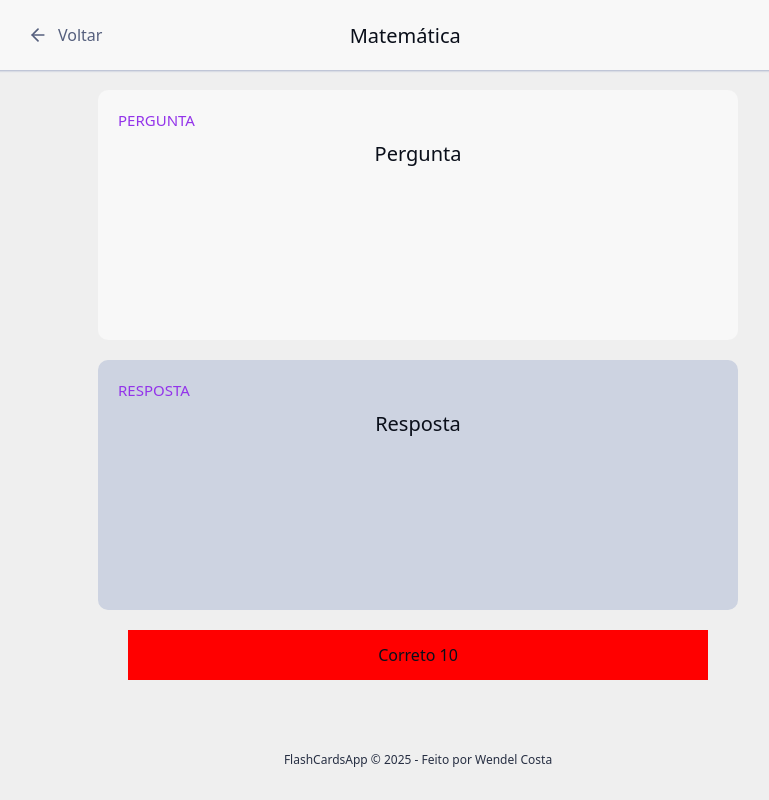
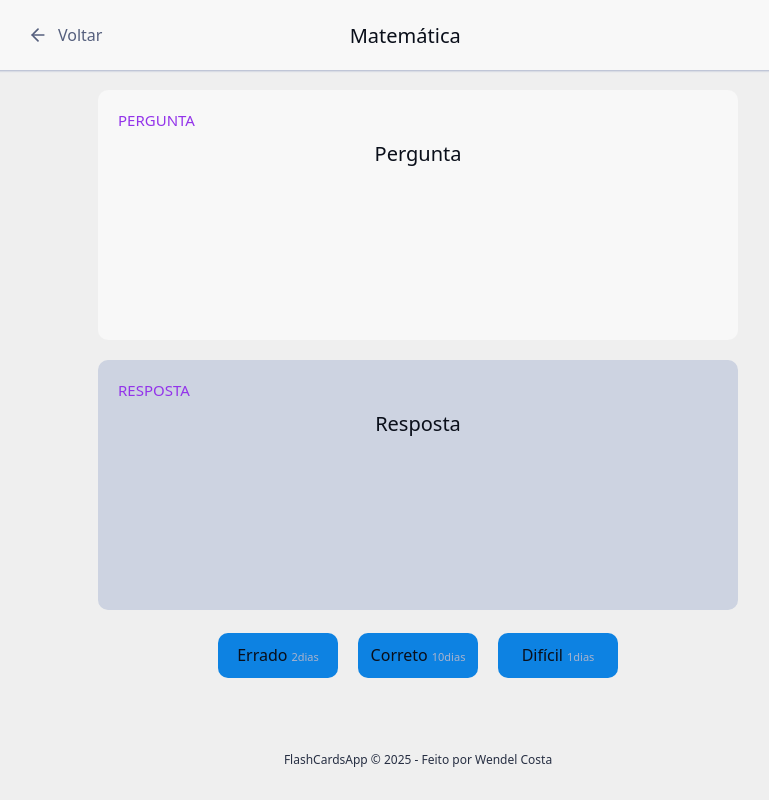
Before and after one commit to Wendel-Costa/FlashcardsApp, a React (Vite) app in the folder frontend/: page / in a window 1280 px wide. Shown: the whole page, without its empty margins (222-991 px from the left). Built offline with nearby package versions, Linux system fonts and the light colour scheme.

Commit message:
styling AnswerButton

```diff
--- a/frontend/src/components/AnswersButton/index.tsx
+++ b/frontend/src/components/AnswersButton/index.tsx
@@ -8,7 +8,11 @@ type AnswerButtonProps = {
 export function AnswerButton({ days, type }: AnswerButtonProps) {
    return (
       <div className={styles.button}>
-         {type} {days}
+         <div className={styles.text}>
+            <span className={styles.type}>{type}</span>
+            <span className={styles.days}>{days}dias</span>
+         </div>
       </div>
+
    )
 }
--- a/frontend/src/components/AnswersButton/styles.module.css
+++ b/frontend/src/components/AnswersButton/styles.module.css
@@ -0,0 +1,34 @@
+.button {
+   background-color: var(--action);
+   width: 12rem;
+   height: 4.5rem;
+
+   display: flex;
+   justify-content: center;
+   align-items: center;
+
+   border-radius: 1rem;
+}
+
+.text {
+   display: flex;
+   align-items: baseline;
+   gap: 0.4rem;
+}
+
+.type {
+   font-size: 1.6rem;
+   font-weight: 500;
+
+}
+
+.days {
+   font-size: 1.1rem;
+   color: var(--text-disabled);
+}
+
+.button:hover {
+   background-color: var(--action-hover);
+   transition: all 0.2s;
+   cursor: pointer;
+}
--- a/frontend/src/components/OptionsAnswers/index.tsx
+++ b/frontend/src/components/OptionsAnswers/index.tsx
@@ -10,7 +10,9 @@ type OptionsAnswersProps = {
 export function OptionsAnswers({ daysWhenWrong, daysWhenCorrect, daysWhenHard }: OptionsAnswersProps) {
    return (
       <div className={styles.options}>
+         <AnswerButton days={daysWhenWrong} type='Errado' />
          <AnswerButton days={daysWhenCorrect} type='Correto' />
+         <AnswerButton days={daysWhenHard} type='Difícil' />
       </div>
    )
 }
--- a/frontend/src/components/OptionsAnswers/styles.module.css
+++ b/frontend/src/components/OptionsAnswers/styles.module.css
@@ -1,8 +1,8 @@
 .options {
-   background-color: red;
    display: flex;
    align-items: center;
    justify-content: center;
+   gap: 2rem;
 
    margin: 2rem 35rem 0 35rem;
    height: 5rem;
```
